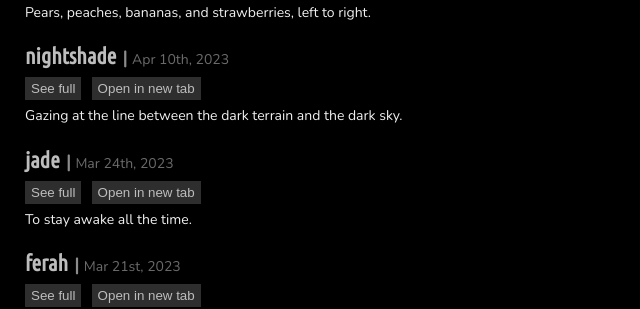
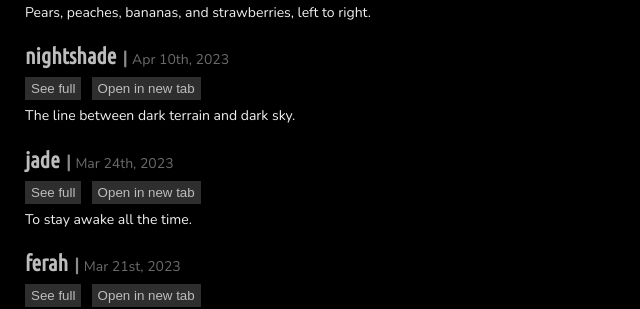
Before and after one commit to olivecarambola/logbook, a Jekyll site: the page built from post_all.md, in a window 1280 px wide and 900 px high, scrolled down 7621 px. Shown: the part 154-463 px from the top of the window, without its empty margins (0-640 px from the left). Built offline with Jekyll 4.4.1, drawn with Linux system fonts in a browser that asks for light colours; some web fonts are replaced.

Commit message:
Update 2023-04-10-nightshade.md

```diff
--- a/_posts/2023-04-10-nightshade.md
+++ b/_posts/2023-04-10-nightshade.md
@@ -3,7 +3,7 @@ layout: posts
 title: "nightshade"
 date: 2023-04-10
 permalink: /posts/23-04-10-nightshade/
-summary: "Gazing at the line between the dark terrain and the dark sky."
+summary: "The line between dark terrain and dark sky."
 collection: "coda"
 wrdcount_original: 1171
 wrdcount_quote: 0
```
